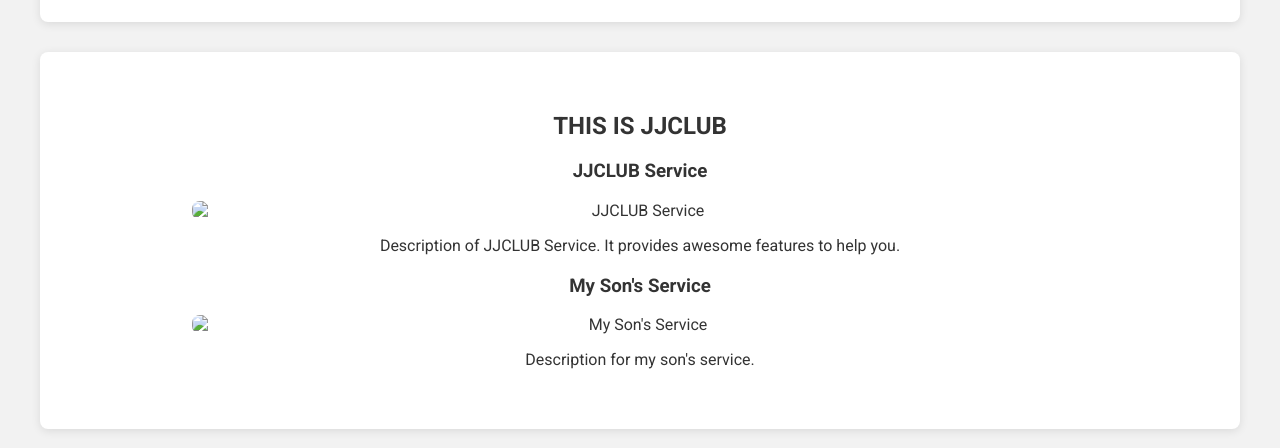
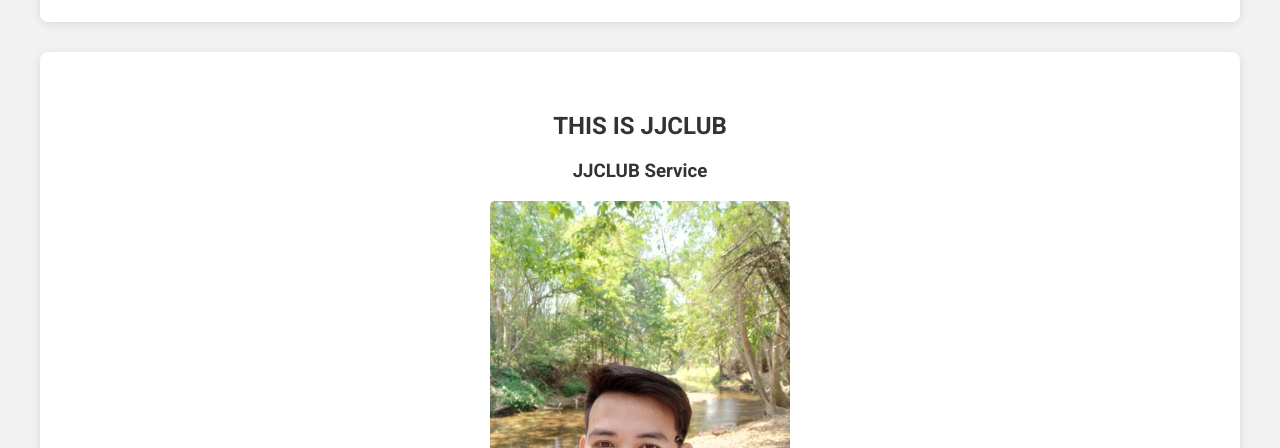
Before and after one commit to kxjaim/jjclub, a plain HTML site: page index.html in a window 1280 px wide. Shown: the part 352-800 px from the top of the page. Drawn offline with Linux system fonts and the light colour scheme; files whose address does not match are found by name.

Commit message:
Update index.html

```diff
--- a/index.html
+++ b/index.html
@@ -6,10 +6,19 @@
     <title>Beautiful Web Layout</title>
     <link href="https://fonts.googleapis.com/css2?family=Roboto:wght@400;700&display=swap" rel="stylesheet">
     <link rel="stylesheet" href="styles.css">
+    <style>
+        .service-item img {
+            width: 100%; /* Set to 100% of the parent width */
+            height: auto; /* Maintain aspect ratio */
+            border-radius: 5px; /* Optional: rounded corners for images */
+            max-width: 300px; /* Set a maximum width */
+        }
+    </style>
 </head>
 <body>
     <header>
         <div class="container">
+
             <nav>
                 <a href="index.html">Home</a>
                 <a href="services.html">Services</a>
@@ -30,15 +39,16 @@
             <h2>THIS IS JJCLUB</h2>
             <div class="service-item">
                 <h3>JJCLUB Service</h3>
-            <img class="service-image" src="path/to/jjclub-image.jpg" alt="JJCLUB Service">
+                <img src="file:///C:/Users/admin/Desktop/webpage_test/Picture/JJCLUB.jpg" alt="JJCLUB Image"> <!-- Resized Image -->
                 <p>Description of JJCLUB Service. It provides awesome features to help you.</p>
             </div>
             <div class="service-item">
                 <h3>My Son's Service</h3>
-            <img class="service-image" src="path/to/son-image.jpg" alt="My Son's Service">
-            <p>Description for my son's service.</p>
+                <img src="file:///C:/Users/admin/Desktop/webpage_test/Picture/Myson.jpg" alt="My Son Image"> <!-- Resized Image -->
+                <p>Description of My Son's Service. It offers excellent benefits to users.</p>
             </div>
         </section>
+
         <section class="testimonials">
             <h2>What Our Clients Say</h2>
             <blockquote>
@@ -52,7 +62,6 @@
         </section>
     </main>
 
-
     <footer>
         <div class="container">
             <p>&copy; 2025 My Beautiful Website. All rights reserved.</p>
```
Lines whose indentation alone changed are shown as unchanged.
